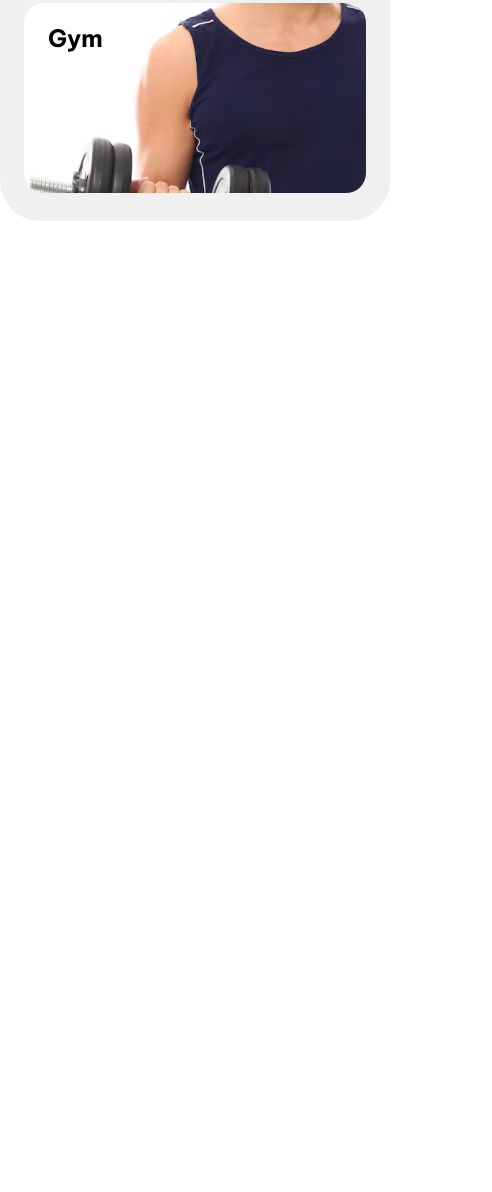
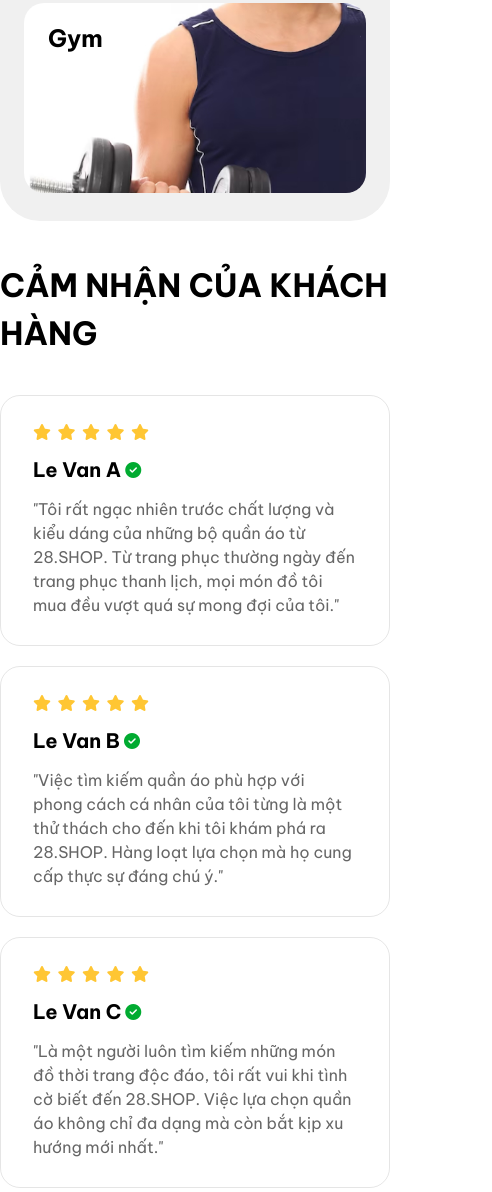
Before and after one commit to trngnneeee/Shopping-FrontEnd3, a plain HTML site: page index.html in a window 390 px wide. Shown: the part 3003-4195 px from the top of the page, 492 px wide, since content can reach past the window. Before the commit the page ends 3264 px from the top, so only its background shows below. Drawn offline with nearby package versions, Linux system fonts and the light colour scheme.

Commit message:
Finish Section5 + Responsive and Section6 (No Responsive)

```diff
--- a/index.html
+++ b/index.html
@@ -313,5 +313,88 @@
         </div>
     </div>
     <!-- End Section 4 -->
+
+    <!-- Section 5 -->
+    <div class="section5">
+        <div class="container mx-auto">
+            <div class="title uppercase font-[700] lg:text-[48px] text-[32px] mb-[38px]">
+                Cảm nhận của khách hàng
+            </div>
+            <div class="section5__wrap grid lg:grid-cols-3 grid-cols-1  gap-[20px]">
+                <div class="item py-[28px] px-[32px] border-[#0000001A] border-[1px] rounded-[20px]">
+                    <div class = "flex gap-[6.49px] mb-[15px]">
+                        <i class="fa-solid fa-star text-[#FFC633]"></i>
+                        <i class="fa-solid fa-star text-[#FFC633]"></i>
+                        <i class="fa-solid fa-star text-[#FFC633]"></i>
+                        <i class="fa-solid fa-star text-[#FFC633]"></i>
+                        <i class="fa-solid fa-star text-[#FFC633]"></i>
+                    </div>
+                    <div class = "flex gap-[4px] items-center mb-[12px]">
+                        <div class="text-[20px] font-[700]">Le Van A</div>
+                        <i class="fa-solid fa-circle-check text-[#01AB31]"></i>
+                    </div>
+                    <div class = "text-[16px] font-[400] text-secondary">
+                        "Tôi rất ngạc nhiên trước chất lượng và kiểu dáng của những bộ quần áo từ 28.SHOP. Từ trang phục thường ngày đến trang phục thanh lịch, mọi món đồ tôi mua đều vượt quá sự mong đợi của tôi."
+                    </div>
+                </div>
+                <div class="item py-[28px] px-[32px] border-[#0000001A] border-[1px] rounded-[20px]">
+                    <div class = "flex gap-[6.49px] mb-[15px]">
+                        <i class="fa-solid fa-star text-[#FFC633]"></i>
+                        <i class="fa-solid fa-star text-[#FFC633]"></i>
+                        <i class="fa-solid fa-star text-[#FFC633]"></i>
+                        <i class="fa-solid fa-star text-[#FFC633]"></i>
+                        <i class="fa-solid fa-star text-[#FFC633]"></i>
+                    </div>
+                    <div class = "flex gap-[4px] items-center mb-[12px]">
+                        <div class="text-[20px] font-[700]">Le Van B</div>
+                        <i class="fa-solid fa-circle-check text-[#01AB31]"></i>
+                    </div>
+                    <div class = "text-[16px] font-[400] text-secondary">
+                        "Việc tìm kiếm quần áo phù hợp với phong cách cá nhân của tôi từng là một thử thách cho đến khi tôi khám phá ra 28.SHOP. Hàng loạt lựa chọn mà họ cung cấp thực sự đáng chú ý."
+                    </div>
+                </div>
+                <div class="item py-[28px] px-[32px] border-[#0000001A] border-[1px] rounded-[20px]">
+                    <div class = "flex gap-[6.49px] mb-[15px]">
+                        <i class="fa-solid fa-star text-[#FFC633]"></i>
+                        <i class="fa-solid fa-star text-[#FFC633]"></i>
+                        <i class="fa-solid fa-star text-[#FFC633]"></i>
+                        <i class="fa-solid fa-star text-[#FFC633]"></i>
+                        <i class="fa-solid fa-star text-[#FFC633]"></i>
+                    </div>
+                    <div class = "flex gap-[4px] items-center mb-[12px]">
+                        <div class="text-[20px] font-[700]">Le Van C</div>
+                        <i class="fa-solid fa-circle-check text-[#01AB31]"></i>
+                    </div>
+                    <div class = "text-[16px] font-[400] text-secondary">
+                        "Là một người luôn tìm kiếm những món đồ thời trang độc đáo, tôi rất vui khi tình cờ biết đến 28.SHOP. Việc lựa chọn quần áo không chỉ đa dạng mà còn bắt kịp xu hướng mới nhất."
+                    </div>
+                </div>
+            </div>
+        </div>
+    </div>
+    <!-- End Section 5 -->
+
+    <!-- Section 6 -->
+    <div class="section6 mt-[80px]">
+        <div class="container mx-auto bg-primary rounded-[20px] ">
+            <div class="wrap flex justify-between px-[64px] py-[36px]">
+                <div class="content w-[50%]">
+                    <div class = "flex flex-wrap text-[white] text-[40px] font-[700] uppercase">
+                        Cập nhật về ưu đãi mới nhất của chúng tôi
+                    </div>
+                </div>
+                <div class="form w-[30%]">
+                    <form action="">
+                        <div class = "bg-[white] px-[16px] py-[12px] rounded-[62px] flex items-center gap-[12px]">
+                            <i class="fa-regular fa-envelope"></i>
+                            <input type="email" placeholder="Nhập email của bạn...">
+                        </div>
+                        <button class = "bg-[white] w-[100%] mt-[14px] px-[105px] py-[12px] whitespace-nowrap rounded-[62px] text-[16px] font-[500]">Đăng Ký Nhận Tin</button>
+                    </form>
+                </div>
+            </div>
+        </div>
+    </div>
+    <!-- End Section 6 -->
 </body>
 </html>
```
